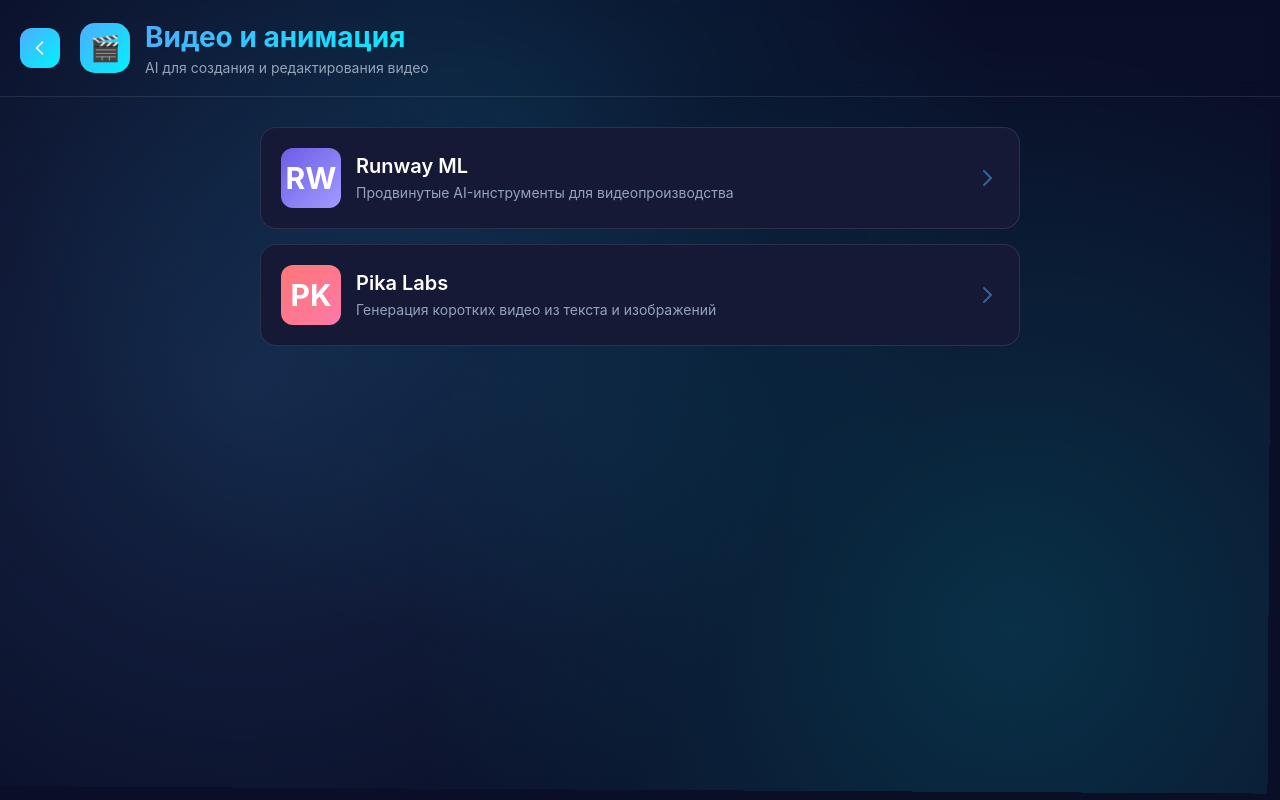
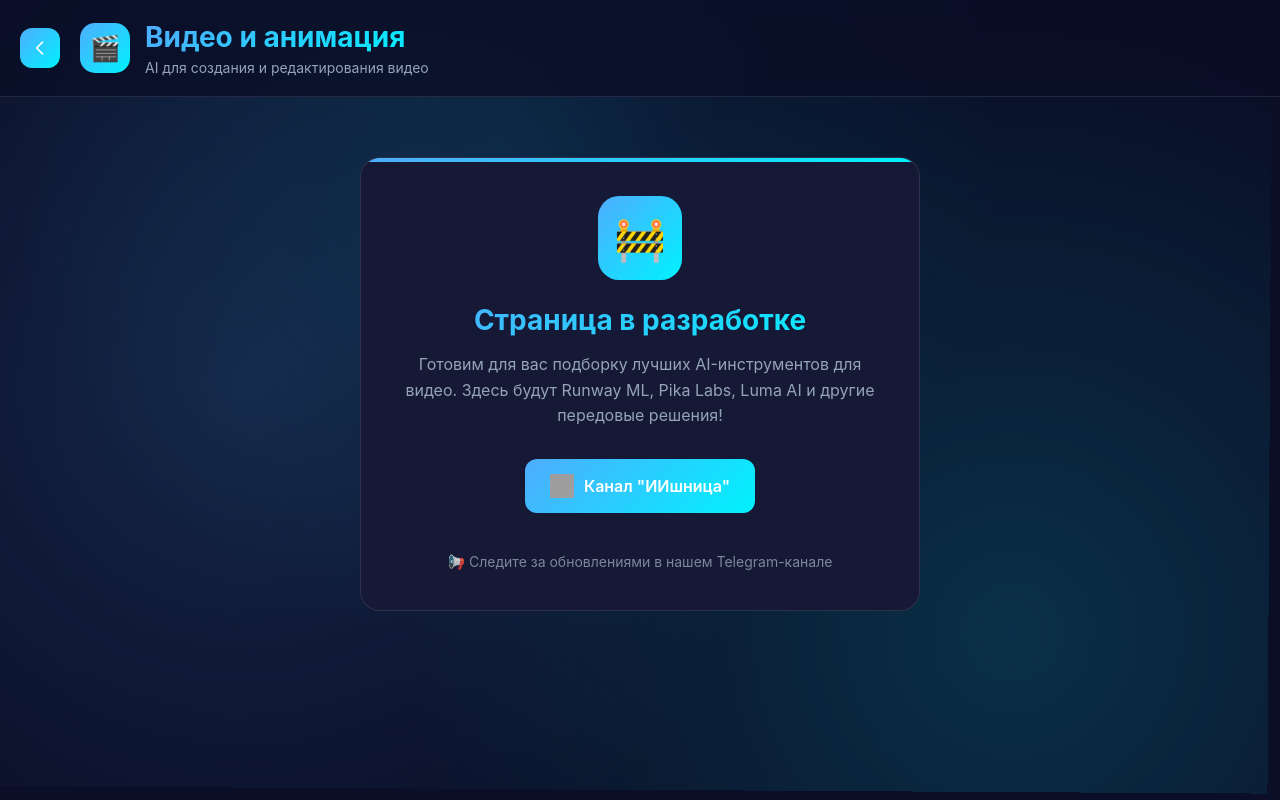
Before and after one commit to Iskanderang/ii_eggs, a plain HTML site: page video-ai.html in a window 1280 px wide. Drawn offline with Linux system fonts and the light colour scheme; grey boxes are pictures that could not be loaded.

Commit message:
Update video-ai.html

```diff
--- a/video-ai.html
+++ b/video-ai.html
@@ -4,7 +4,7 @@
     <meta charset="UTF-8">
     <meta name="viewport" content="width=device-width, initial-scale=1.0, maximum-scale=1.0, user-scalable=no">
     <title>Видео и анимация - Навигатор ИИшницы</title>
-    <meta name="description" content="Лучшие AI для создания и редактирования видео">
+    <meta name="description" content="Страница в разработке - следите за обновлениями в канале ИИшница">
 
     <style>
         * {
@@ -67,6 +67,7 @@
             position: sticky;
             top: 0;
             z-index: 100;
+            background: rgba(10, 14, 39, 0.8);
         }
 
         .back-btn {
@@ -121,96 +122,98 @@
 
         /* Main Container */
         .container {
-            max-width: 800px;
+            max-width: 600px;
             margin: 0 auto;
-            padding: 30px 20px;
+            padding: 60px 20px;
+            text-align: center;
         }
 
-        /* AI Cards */
-        .ai-cards {
-            display: flex;
-            flex-direction: column;
-            gap: 15px;
-        }
-
-        .ai-card {
+        /* Development Message */
+        .dev-message {
             background: var(--surface);
-            border-radius: 16px;
-            padding: 20px;
-            display: flex;
-            align-items: center;
-            gap: 15px;
-            cursor: pointer;
-            transition: all 0.3s cubic-bezier(0.4, 0, 0.2, 1);
+            border-radius: 20px;
+            padding: 40px 30px;
             border: 1px solid rgba(255, 255, 255, 0.1);
             position: relative;
             overflow: hidden;
         }
 
-        .ai-card::before {
+        .dev-message::before {
             content: '';
             position: absolute;
             top: 0;
             left: 0;
             right: 0;
-            height: 3px;
+            height: 4px;
             background: var(--gradient-primary);
-            opacity: 0;
-            transition: opacity 0.3s ease;
         }
 
-        .ai-card:hover {
-            transform: translateY(-2px);
-            background: var(--surface-light);
-            box-shadow: 0 10px 30px rgba(79, 172, 254, 0.2);
-        }
-
-        .ai-card:hover::before {
-            opacity: 1;
-        }
-
-        .ai-logo {
-            width: 60px;
-            height: 60px;
+        .dev-icon {
+            width: 80px;
+            height: 80px;
             background: var(--gradient-primary);
-            border-radius: 12px;
+            border-radius: 20px;
             display: flex;
             align-items: center;
             justify-content: center;
-            font-size: 30px;
-            font-weight: bold;
-            color: white;
-            flex-shrink: 0;
+            font-size: 40px;
+            margin: 0 auto 25px;
+            animation: pulse 2s ease-in-out infinite;
         }
 
-        .ai-info {
-            flex: 1;
+        @keyframes pulse {
+            0%, 100% { transform: scale(1); }
+            50% { transform: scale(1.05); }
         }
 
-        .ai-name {
-            font-size: 20px;
-            font-weight: 600;
-            margin-bottom: 5px;
-            color: var(--text-primary);
+        .dev-title {
+            font-size: 28px;
+            font-weight: 700;
+            margin-bottom: 15px;
+            background: var(--gradient-primary);
+            -webkit-background-clip: text;
+            -webkit-text-fill-color: transparent;
+            background-clip: text;
         }
 
-        .ai-description {
+        .dev-description {
+            color: var(--text-secondary);
+            font-size: 16px;
+            line-height: 1.6;
+            margin-bottom: 30px;
+        }
+
+        /* Telegram Channel Link */
+        .telegram-link {
+            background: var(--gradient-primary);
+            color: white;
+            text-decoration: none;
+            padding: 15px 25px;
+            border-radius: 12px;
+            font-size: 16px;
+            font-weight: 600;
+            display: inline-flex;
+            align-items: center;
+            gap: 10px;
+            transition: all 0.3s cubic-bezier(0.4, 0, 0.2, 1);
+            margin-bottom: 20px;
+        }
+
+        .telegram-link:hover {
+            transform: translateY(-3px);
+            box-shadow: 0 12px 30px rgba(79, 172, 254, 0.4);
+        }
+
+        .telegram-icon {
+            width: 24px;
+            height: 24px;
+        }
+
+        .coming-soon {
             color: var(--text-secondary);
             font-size: 14px;
-            line-height: 1.4;
-        }
-
-        .ai-arrow {
-            width: 24px;
-            height: 24px;
-            opacity: 0.5;
-            transition: all 0.3s ease;
-            color: var(--primary);
-        }
-
-        .ai-card:hover .ai-arrow {
-            opacity: 1;
-            transform: translateX(5px);
+            margin-top: 20px;
+            opacity: 0.8;
         }
 
         /* Mobile Styles */
@@ -231,47 +234,30 @@
             }
 
             .container {
-                padding: 20px 15px;
+                padding: 40px 15px;
             }
 
-            .ai-card {
-                padding: 15px;
-                gap: 12px;
+            .dev-message {
+                padding: 30px 20px;
             }
 
-            .ai-logo {
-                width: 50px;
-                height: 50px;
+            .dev-icon {
+                width: 70px;
+                height: 70px;
+                font-size: 35px;
+            }
+
+            .dev-title {
                 font-size: 24px;
             }
 
-            .ai-name {
-                font-size: 18px;
+            .dev-description {
+                font-size: 15px;
             }
 
-            .ai-description {
-                font-size: 13px;
-            }
-        }
-
-        @media (max-width: 480px) {
-            .ai-card {
-                padding: 12px;
-                gap: 10px;
-            }
-
-            .ai-logo {
-                width: 45px;
-                height: 45px;
-                font-size: 20px;
-            }
-
-            .ai-name {
-                font-size: 16px;
-            }
-
-            .ai-description {
-                font-size: 12px;
+            .telegram-link {
+                padding: 12px 20px;
+                font-size: 15px;
             }
         }
     </style>
@@ -294,34 +280,23 @@
     </header>
 
     <main class="container">
-        <div class="ai-cards">
-            <!-- Runway ML -->
-            <div class="ai-card" onclick="openAI('runway')">
-                <div class="ai-logo" style="background: linear-gradient(135deg, #6C5CE7 0%, #A29BFE 100%);">
-                    RW
-                </div>
-                <div class="ai-info">
-                    <h3 class="ai-name">Runway ML</h3>
-                    <p class="ai-description">Продвинутые AI-инструменты для видеопроизводства</p>
-                </div>
-                <svg class="ai-arrow" fill="none" stroke="currentColor" viewBox="0 0 24 24">
-                    <path stroke-linecap="round" stroke-linejoin="round" stroke-width="2" d="M9 5l7 7-7 7"/>
-                </svg>
-            </div>
+        <div class="dev-message">
+            <div class="dev-icon">🚧</div>
+            <h2 class="dev-title">Страница в разработке</h2>
+            <p class="dev-description">
+                Готовим для вас подборку лучших AI-инструментов для видео.
+                Здесь будут Runway ML, Pika Labs, Luma AI и другие передовые решения!
+            </p>
 
-            <!-- Pika Labs -->
-            <div class="ai-card" onclick="openAI('pika')">
-                <div class="ai-logo" style="background: linear-gradient(135deg, #FF7675 0%, #FD79A8 100%);">
-                    PK
-                </div>
-                <div class="ai-info">
-                    <h3 class="ai-name">Pika Labs</h3>
-                    <p class="ai-description">Генерация коротких видео из текста и изображений</p>
-                </div>
-                <svg class="ai-arrow" fill="none" stroke="currentColor" viewBox="0 0 24 24">
-                    <path stroke-linecap="round" stroke-linejoin="round" stroke-width="2" d="M9 5l7 7-7 7"/>
-                </svg>
-            </div>
+            <a href="https://t.me/ii_eggs" target="_blank" class="telegram-link">
+                <img src="https://upload.wikimedia.org/wikipedia/commons/thumb/5/5a/Telegram_2019_simple_logo.svg/60px-Telegram_2019_simple_logo.svg.png"
+                     alt="Telegram" class="telegram-icon">
+                Канал "ИИшница"
+            </a>
+
+            <p class="coming-soon">
+                📢 Следите за обновлениями в нашем Telegram-канале
+            </p>
         </div>
     </main>
 
@@ -330,32 +305,17 @@
             window.history.back();
         }
 
-        function openAI(aiName) {
-            console.log(`Открываем ${aiName}`);
+        // Анимация появления
+        document.addEventListener('DOMContentLoaded', () => {
+            const message = document.querySelector('.dev-message');
+            message.style.opacity = '0';
+            message.style.transform = 'translateY(30px)';
 
-            const links = {
-                'runway': 'https://runwayml.com',
-                'pika': 'https://pika.art'
-            };
-
-            if (links[aiName]) {
-                window.open(links[aiName], '_blank');
-            }
-        }
-
-        // Анимация появления карточек
-        document.addEventListener('DOMContentLoaded', () => {
-            const cards = document.querySelectorAll('.ai-card');
-            cards.forEach((card, index) => {
-                card.style.opacity = '0';
-                card.style.transform = 'translateY(20px)';
-
-                setTimeout(() => {
-                    card.style.transition = 'all 0.5s cubic-bezier(0.4, 0, 0.2, 1)';
-                    card.style.opacity = '1';
-                    card.style.transform = 'translateY(0)';
-                }, index * 150);
-            });
+            setTimeout(() => {
+                message.style.transition = 'all 0.6s cubic-bezier(0.4, 0, 0.2, 1)';
+                message.style.opacity = '1';
+                message.style.transform = 'translateY(0)';
+            }, 200);
         });
     </script>
 </body>
```
